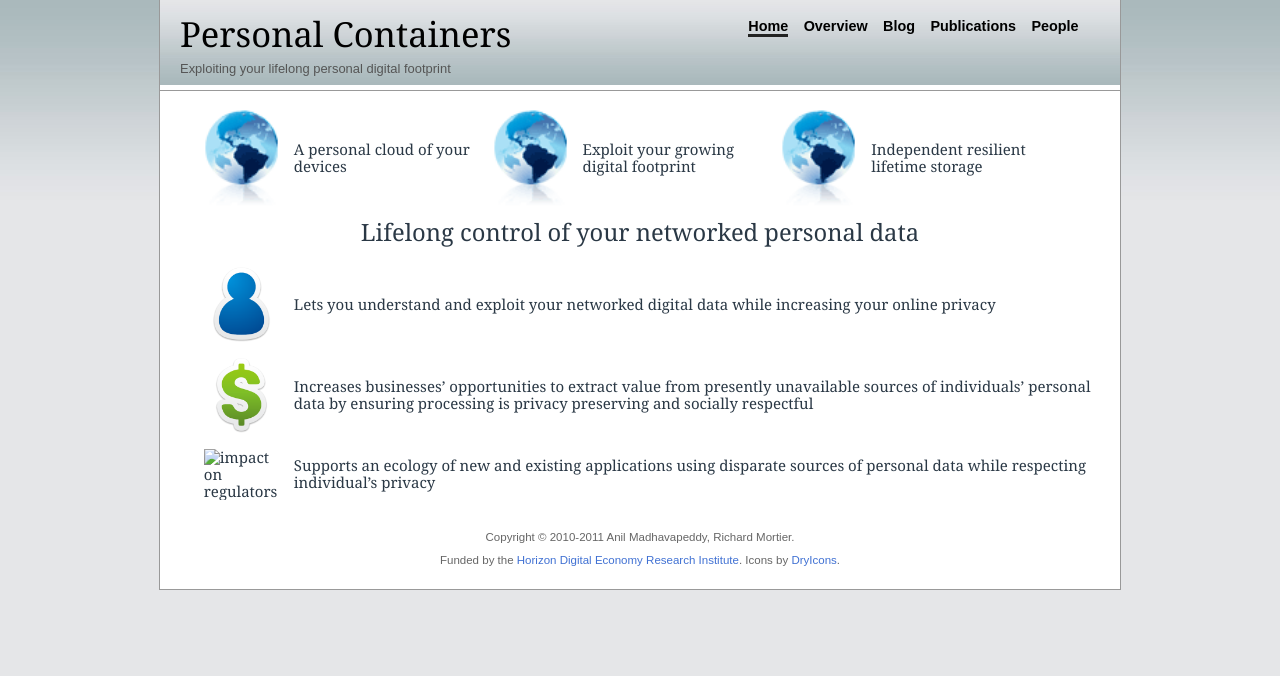
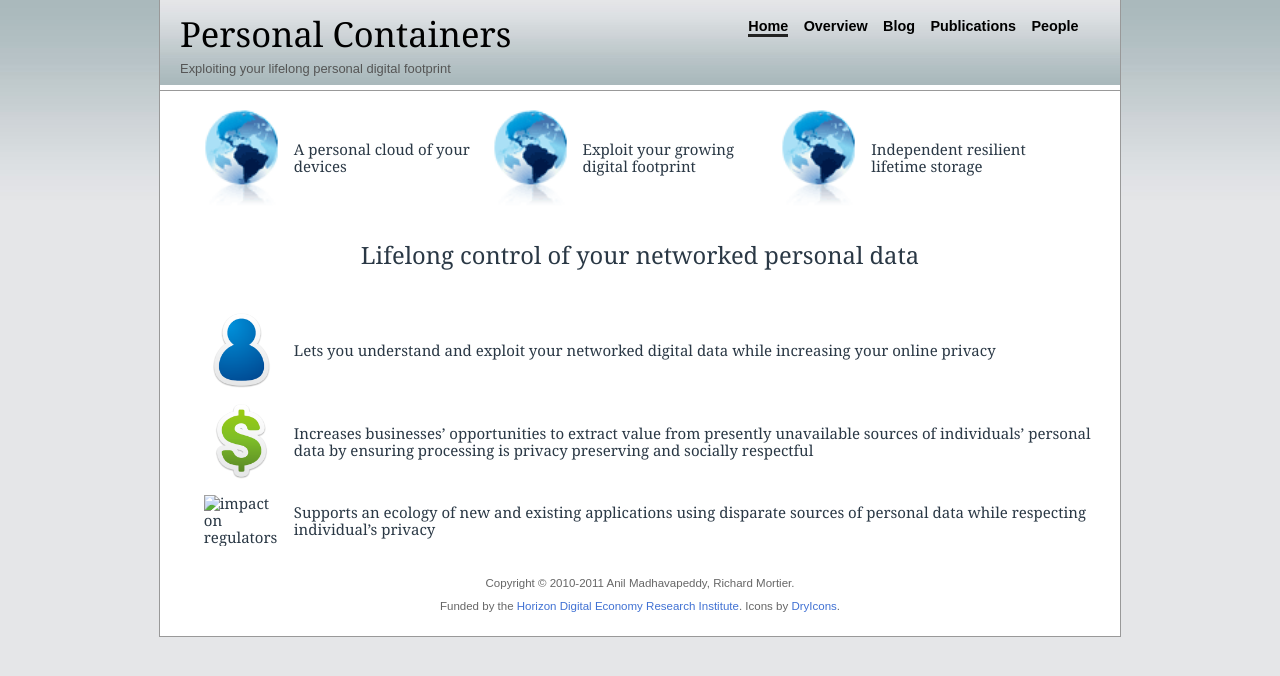
Before and after one commit to avsm/perscon.net, a Jekyll site: the page built from index.html, in a window 1280 px wide. Shown: the top 676 px of the page. Built offline with Jekyll 4.4.1, drawn with Linux system fonts in a browser that asks for light colours.

Commit message:
refresh: fixed front page under safari

```diff
--- a/css/site.css
+++ b/css/site.css
@@ -142,7 +142,7 @@
 
 /* Front page */
 
-#front-page h1 { text-align: center; }
+#front-page h1 { text-align: center; padding: 1em 0;}
 #front-page ul {
     display: block;
     float: left;
@@ -169,7 +169,8 @@
     vertical-align: middle;
 }
 
-ul.three-col { width: 32%; }
+#front-page ul.three-col { width: 32%; }
+#front-page ul.one-col { width: 100%; }
 
 /* People page */
 
--- a/index.html
+++ b/index.html
@@ -35,7 +35,7 @@
     Lifelong control of your networked personal data
   </h1>
 
-  <ul id="impact">
+  <ul class="one-col">
     <li>
       <img class="left-bullet" src="icons/user.png" alt="impact on consumers" />
       <p>
```
